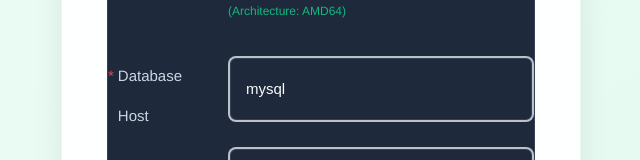
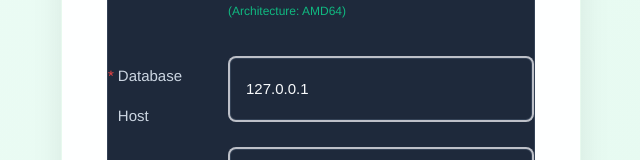
Before and after one commit to qdmz/oneclickvirt, a Vue app in the folder web/: page /#/init in a window 1280 px wide. Shown: the part 422-582 px from the top of the page, without its empty margins (319-959 px from the left). Built offline with nearby package versions, Linux system fonts and the light colour scheme; no server answers.

Commit message:
v1.40: 修复数据库初始化问题，添加默认节点数据，优化系统配置

```diff
--- a/web/src/view/init/index.vue
+++ b/web/src/view/init/index.vue
@@ -330,7 +330,7 @@
 // 数据库配置表单
 const databaseForm = reactive({
   type: 'mysql',
-  host: 'mysql',
+  host: '127.0.0.1',
   port: '3306',
   database: 'oneclickvirt',
   username: 'root',
```
Also changed, not shown: 2 other files (tests, documents, lock files or other folders).
